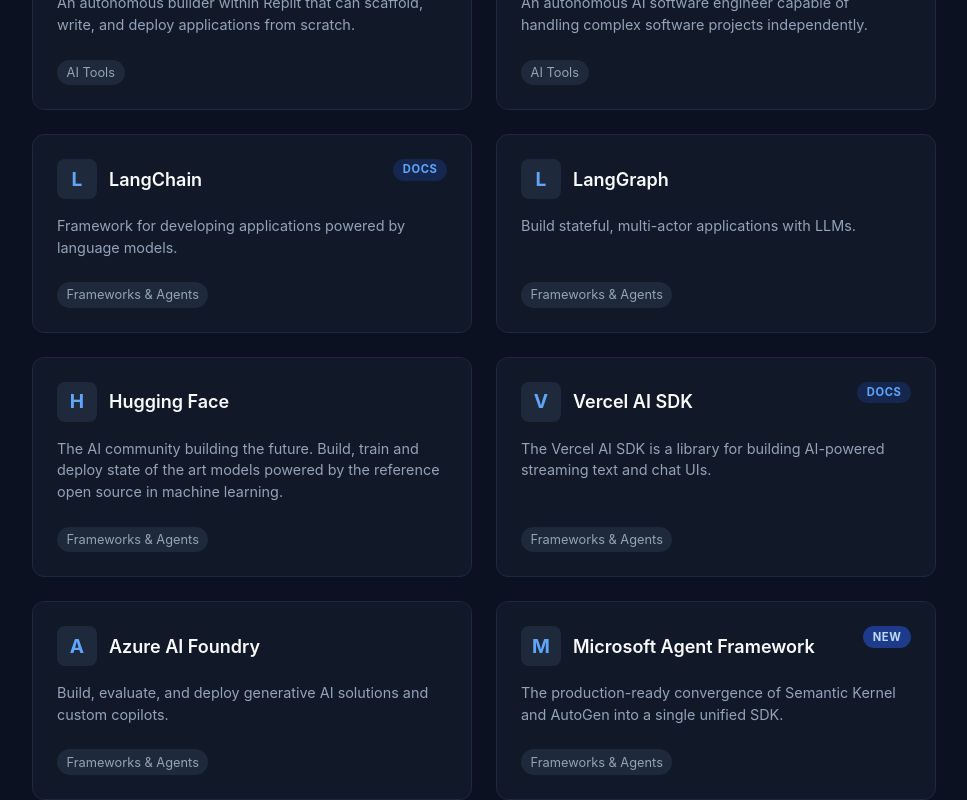
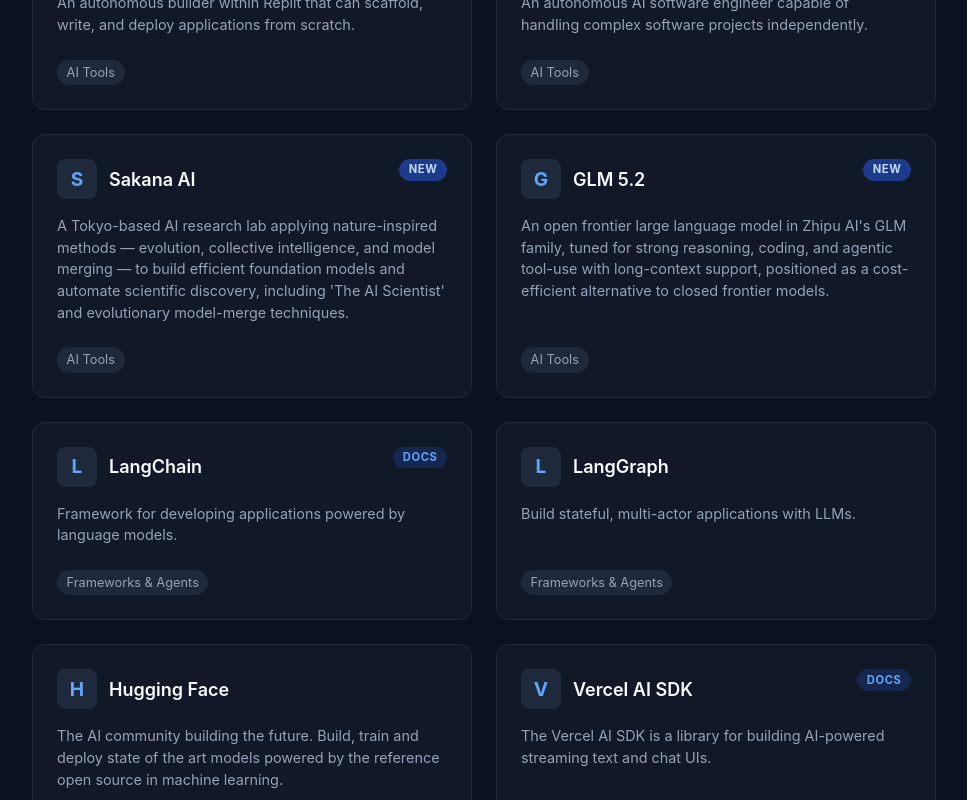
Before and after one commit to yasaswinipilla41/symb-ai, a React (Vite) app: page /explore in a window 1280 px wide. Shown: the part 1989-2789 px from the top of the page, without its empty margins (296-1263 px from the left). Built offline with nearby package versions, Linux system fonts and the light colour scheme; no server answers; the database is empty.

Commit message:
feat: add Sakana AI and GLM 5.2 to AI Tools catalog

```diff
--- a/src/data/database.js
+++ b/src/data/database.js
@@ -192,6 +192,28 @@ export const database = {
                 "tags": [
                     "AI Tools"
                 ]
+            },
+            {
+                "name": "Sakana AI",
+                "description": "A Tokyo-based AI research lab applying nature-inspired methods — evolution, collective intelligence, and model merging — to build efficient foundation models and automate scientific discovery, including 'The AI Scientist' and evolutionary model-merge techniques.",
+                "url": "https://sakana.ai/",
+                "badges": [
+                    "NEW"
+                ],
+                "tags": [
+                    "AI Tools"
+                ]
+            },
+            {
+                "name": "GLM 5.2",
+                "description": "An open frontier large language model in Zhipu AI's GLM family, tuned for strong reasoning, coding, and agentic tool-use with long-context support, positioned as a cost-efficient alternative to closed frontier models.",
+                "url": "https://z.ai/",
+                "badges": [
+                    "NEW"
+                ],
+                "tags": [
+                    "AI Tools"
+                ]
             }
         ]
     },
```
